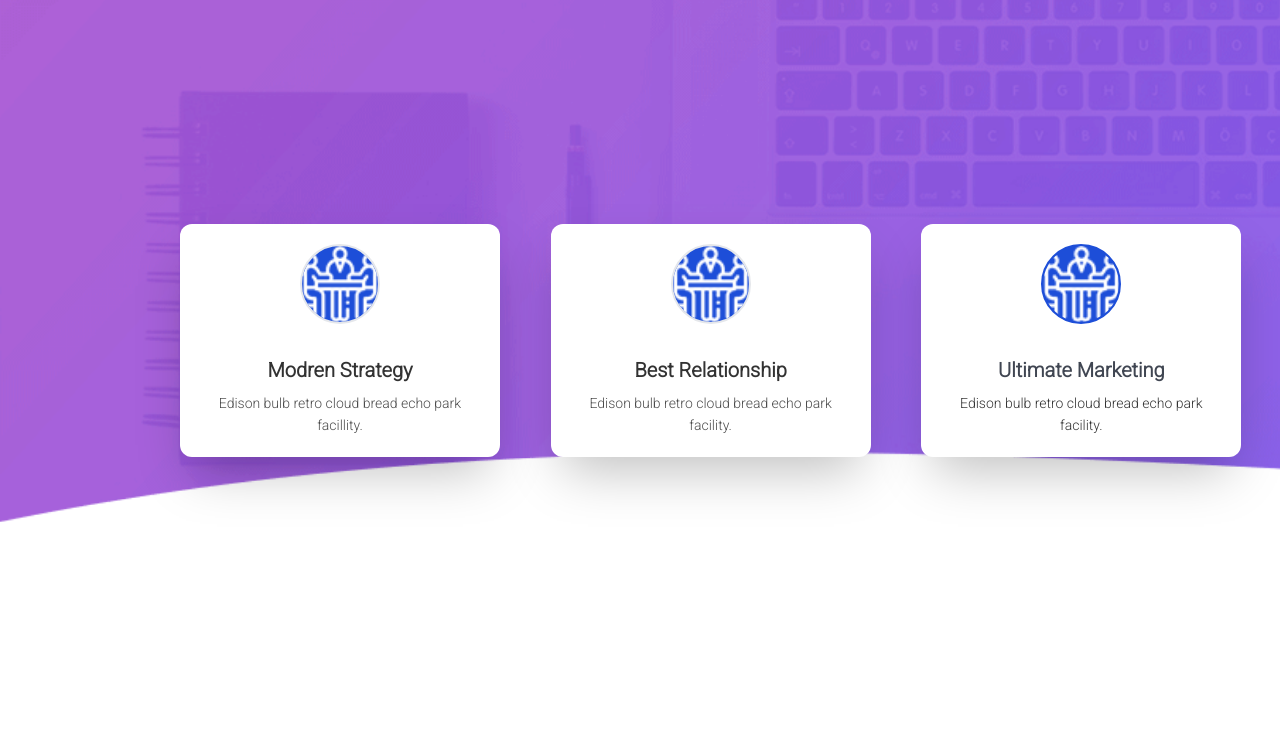
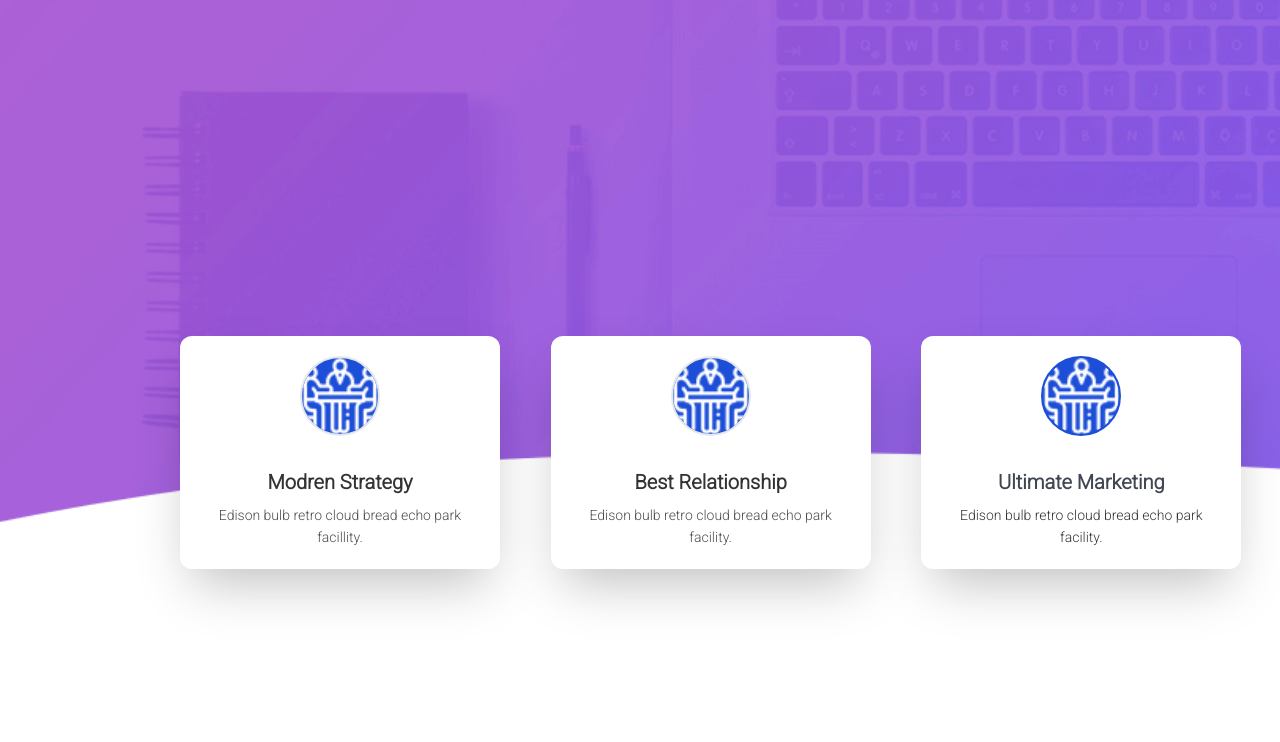
Before and after one commit to muhammad423/tailwind, a website: page index.html in a window 1280 px wide. Shown: the part 680-1422 px from the top of the page. Drawn offline with Linux system fonts and the light colour scheme; files whose address does not match are found by name.

Commit message:
position relative top change

```diff
--- a/index.html
+++ b/index.html
@@ -41,7 +41,7 @@
             </div>
           </div>
 
-          <div class="relative top-24 ">
+          <div class="relative top-52 ">
             <div class="container px-5 py-24 mx-auto">
                 <div class="flex flex-wrap -m-4 sm:ml-36 sm:pb-48">
                   <div class="lg:w-1/3 lg:mb-0 mb-6 p-4">
```
Also changed, not shown: dist/output.css.
